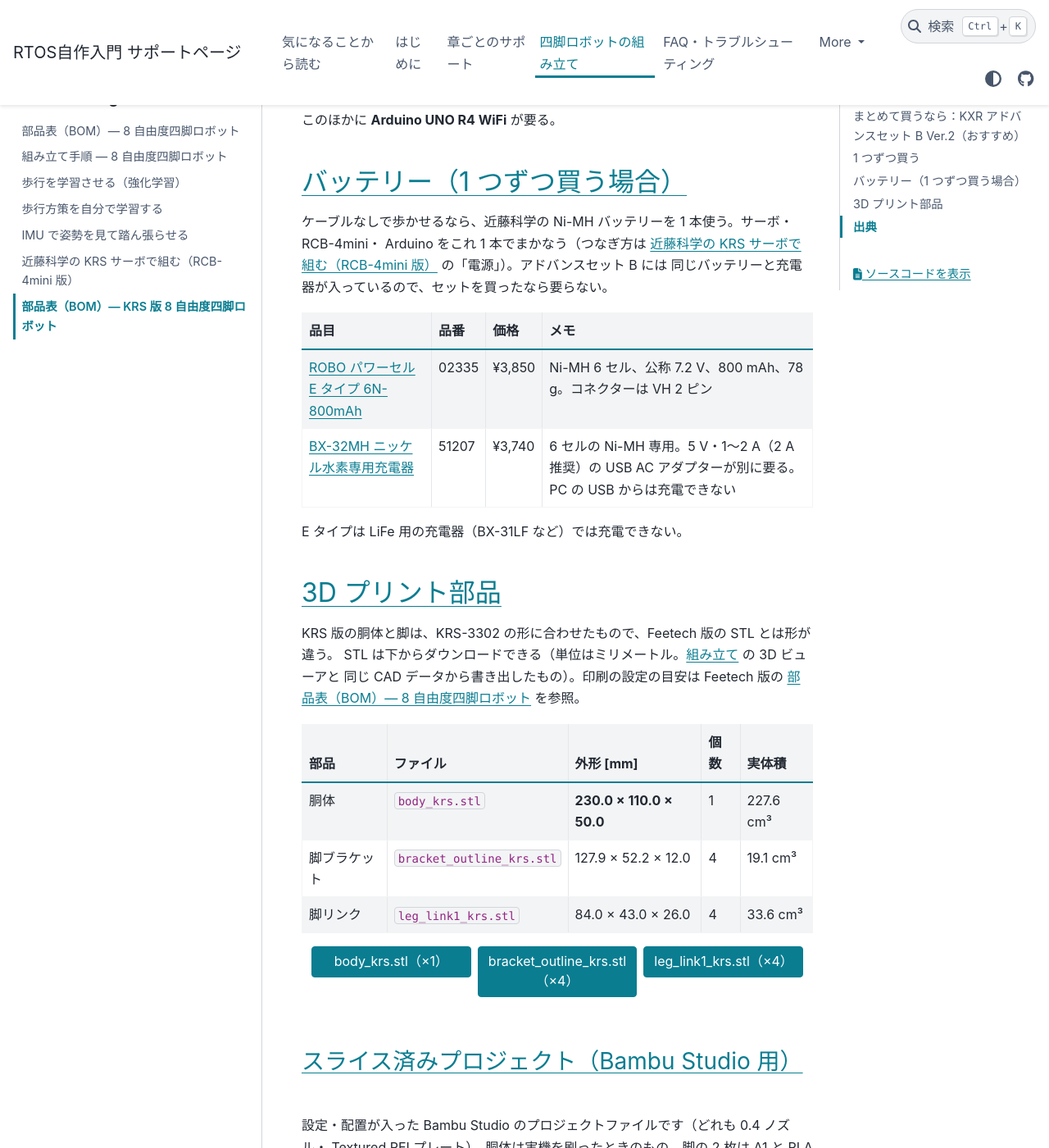
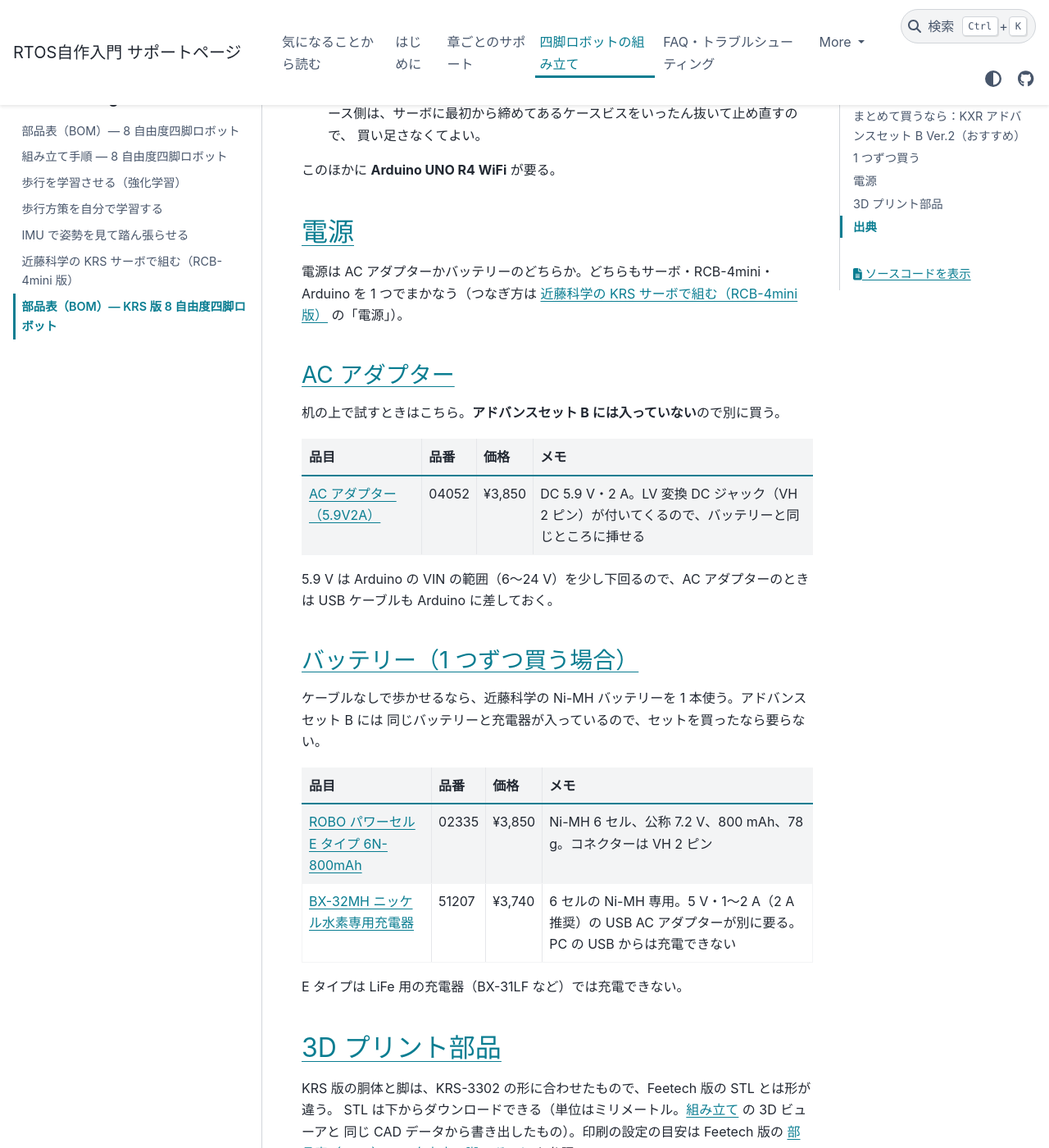
Before and after one commit to iory/build-your-own-arduino-rtos, a Sphinx documentation site: the page built from docs/ja/source/hardware/krs_bom.md, in a window 1280 px wide and 1400 px high, scrolled down 2697 px. Shown: the whole window at 82% size. Built offline with Sphinx 7.4.7 and the PyData theme 0.15.4, drawn with Linux system fonts in a browser that asks for light colours; some of the changed text lies outside the part shown.

Commit message:
docs: KRS 版の電源に AC アダプターを足し、VIN と USB の回路を説明する
- 電源を 2 通りにする。机の上で試すときは近藤科学の AC アダプター
  （5.9 V 2 A、04052。付属の LV 変換 DC ジャックが VH 2 ピンなので
  バッテリーと同じところに挿せる）、ケーブルなしで歩かせるときは
  ROBO パワーセル E タイプ
- 5.9 V は Arduino の VIN（6〜24 V）を下回るので、AC アダプターのときは
  USB も差しておく、と書く。2 A で足りないことがある注意も足す
- 「VIN と USB を同時につないでよい理由」を足す。UNO R4 WiFi の回路図
  （CC BY-SA 4.0）の電源まわりを抜粋し、D1・D2 のショットキーダイオードで
  PC の USB にもバッテリー側にも逆流しないことを説明する
- krs_bom.md の「バッテリー」を「電源」にして AC アダプターを足す。
  カードの説明、表、出典も合わせる

```diff
--- a/docs/ja/source/hardware/krs_bom.md
+++ b/docs/ja/source/hardware/krs_bom.md
@@ -50,7 +50,7 @@ ZH接続ケーブル2 Aタイプ（120mm・160mm）が足りなければ、下
 | 9 | [小径ホーンB（PCDφ12-M2-オフセット0）12 個入り](https://kondo-robot.com/product/02157) | 02158 | ¥1,650 | 1 | ¥1,650 |
 | 10 | [ビスセットA（KXR用）](https://kondo-robot.com/product/02328) | 02328 | ¥1,980 | 1 | ¥1,980 |
 
-**合計 約 ¥54,800**（任意の 8 と、Arduino、バッテリーを除く）。サーボが 55% を占める。
+**合計 約 ¥54,800**（任意の 8 と、Arduino、電源（AC アダプターかバッテリー）を除く）。サーボが 55% を占める。
 
 - **サーボは 8 個。** 6 個セットと 1 個を 2 つ買うと、1 個ずつ 8 個（¥33,440）より
   ¥3,300 安い。サーボ 1 個ごとに ZH接続ケーブル2（A タイプと B タイプ、各 300mm）と
@@ -76,10 +76,25 @@ ZH接続ケーブル2 Aタイプ（120mm・160mm）が足りなければ、下
 
 このほかに **Arduino UNO R4 WiFi** が要る。
 
-## バッテリー（1 つずつ買う場合）
+## 電源
 
-ケーブルなしで歩かせるなら、近藤科学の Ni-MH バッテリーを 1 本使う。サーボ・RCB-4mini・
-Arduino をこれ 1 本でまかなう（つなぎ方は {doc}`krs` の「電源」）。アドバンスセット B には
+電源は AC アダプターかバッテリーのどちらか。どちらもサーボ・RCB-4mini・Arduino を
+1 つでまかなう（つなぎ方は {doc}`krs` の「電源」）。
+
+### AC アダプター
+
+机の上で試すときはこちら。**アドバンスセット B には入っていない**ので別に買う。
+
+| 品目 | 品番 | 価格 | メモ |
+|---|---|---|---|
+| [AC アダプター（5.9V2A）](https://kondo-robot.com/product/04052) | 04052 | ¥3,850 | DC 5.9 V・2 A。LV 変換 DC ジャック（VH 2 ピン）が付いてくるので、バッテリーと同じところに挿せる |
+
+5.9 V は Arduino の VIN の範囲（6〜24 V）を少し下回るので、AC アダプターのときは
+USB ケーブルも Arduino に差しておく。
+
+### バッテリー（1 つずつ買う場合）
+
+ケーブルなしで歩かせるなら、近藤科学の Ni-MH バッテリーを 1 本使う。アドバンスセット B には
 同じバッテリーと充電器が入っているので、セットを買ったなら要らない。
 
 | 品目 | 品番 | 価格 | メモ |
@@ -216,6 +231,9 @@ leg_brackets_krs.3mf（脚ブラケット ×4）
 - ZH接続ケーブル2 Aタイプ（長さ別の品番）: <https://kondo-robot.com/product/02329>
 - ZH接続ケーブル2 Bタイプ（長さ別の品番、2.54 ピッチのピンヘッダに挿せること）: <https://kondo-robot.com/product/02219>
 - ROBO パワーセル E タイプ 6N-800mAh: <https://kondo-robot.com/product/02335>
+- AC アダプター（5.9V2A、LV 変換 DC ジャック付属）: <https://kondo-robot.com/product/04052>、
+  LV 変換 DC ジャック（VH 2 ピン）: <https://kondo-robot.com/product/02186>、
+  セットに AC アダプターが付属しないこと: <https://kondo-robot.com/product/03159>
 - BX-32MH: <https://kondo-robot.com/product/51207>
 - コネクター付ケーブル 20cm 40P オスオス: <https://akizukidenshi.com/catalog/g/g115869/>
 - KRS-3302 の電源電圧（6〜7.4 V）: <https://kondo-robot.com/product/03146>、
```
Also changed, not shown: docs/ja/source/hardware/index.md (+1 -1 lines), docs/ja/source/hardware/krs.md (+70 -13 lines), docs/ja/source/_static/uno_r4_wifi_power_schematic.png (added).
